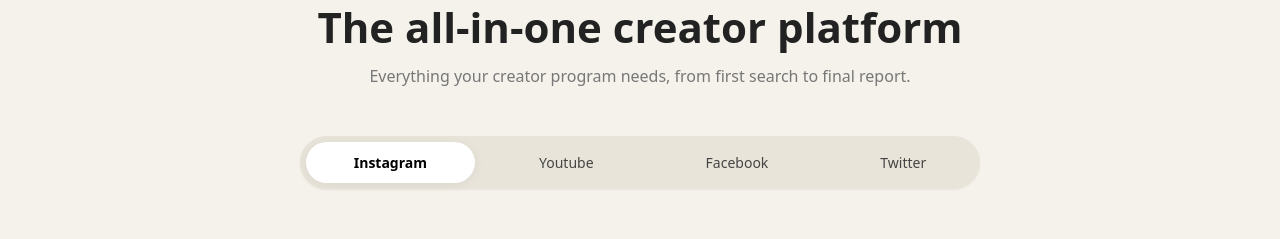
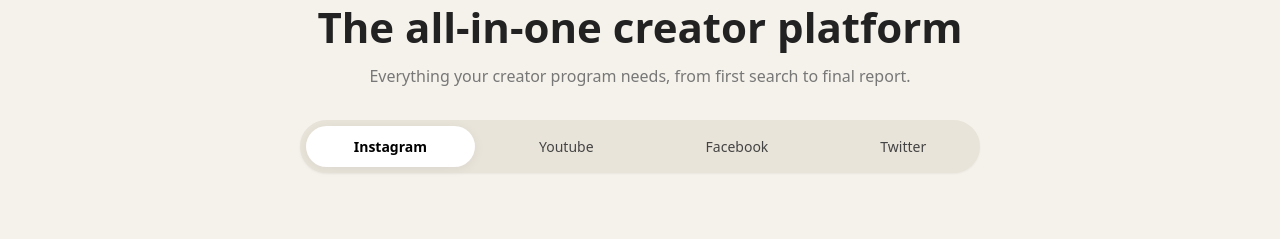
Before and after one commit to nevermature01-lgtm/collabli, a Next.js app: page / in a window 1280 px wide. Shown: the part 2000-2239 px from the top of the page. Built offline with nearby package versions, Linux system fonts and the light colour scheme.

Commit message:
content ka gap kam kar  (_for element div_)

```diff
--- a/src/components/landing/FeatureShowcase.tsx
+++ b/src/components/landing/FeatureShowcase.tsx
@@ -121,8 +121,8 @@
           Everything your creator program needs, from first search to final report.
         </p>
 
-        {/* Tabs Bar */}
-        <div className="mt-6 flex justify-center">
+        {/* Tabs Bar - Reduced mt-6 to mt-4 */}
+        <div className="mt-4 flex justify-center">
           <div className="inline-flex bg-[#e9e4da] rounded-full p-1.5 gap-1 md:gap-2 flex-wrap justify-center shadow-sm">
             {tabs.map((tab) => (
               <button
@@ -141,9 +141,9 @@
           </div>
         </div>
 
-        {/* Creator Slider Section */}
-        <div className="mt-12 w-full relative group">
-          {/* Slider Container */}
+        {/* Creator Slider Section - Reduced mt-12 to mt-6 */}
+        <div className="mt-6 w-full relative group">
+          {/* Slider Container - Reduced py-12 to py-8 */}
           <div
             ref={sliderRef}
             onMouseDown={handleMouseDown}
@@ -151,7 +151,7 @@
             onMouseUp={handleMouseUp}
             onMouseMove={handleMouseMove}
             className={cn(
-              "overflow-x-auto no-scrollbar py-12 px-4 md:px-20 cursor-grab active:cursor-grabbing select-none",
+              "overflow-x-auto no-scrollbar py-8 px-4 md:px-20 cursor-grab active:cursor-grabbing select-none",
               isDragging && "cursor-grabbing"
             )}
             style={{ scrollSnapType: 'x mandatory' }}
```
